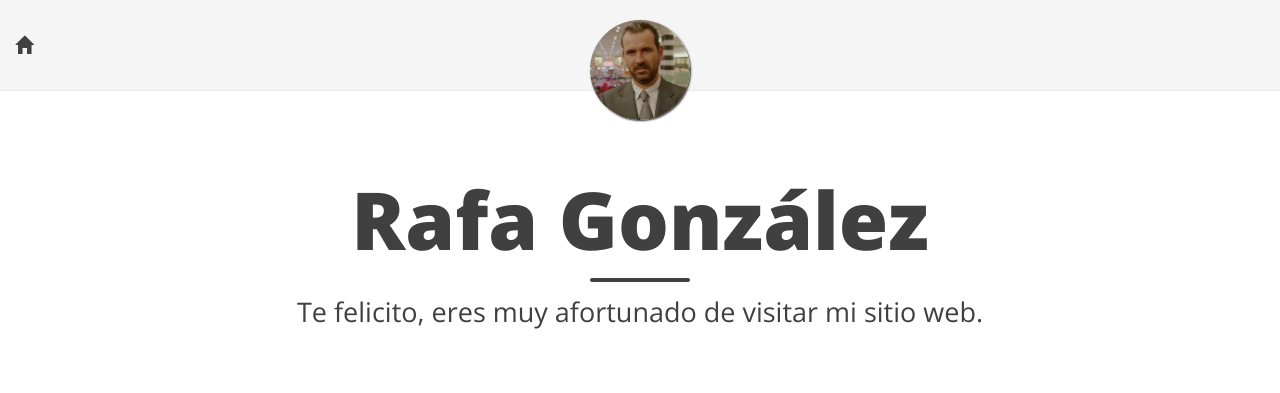
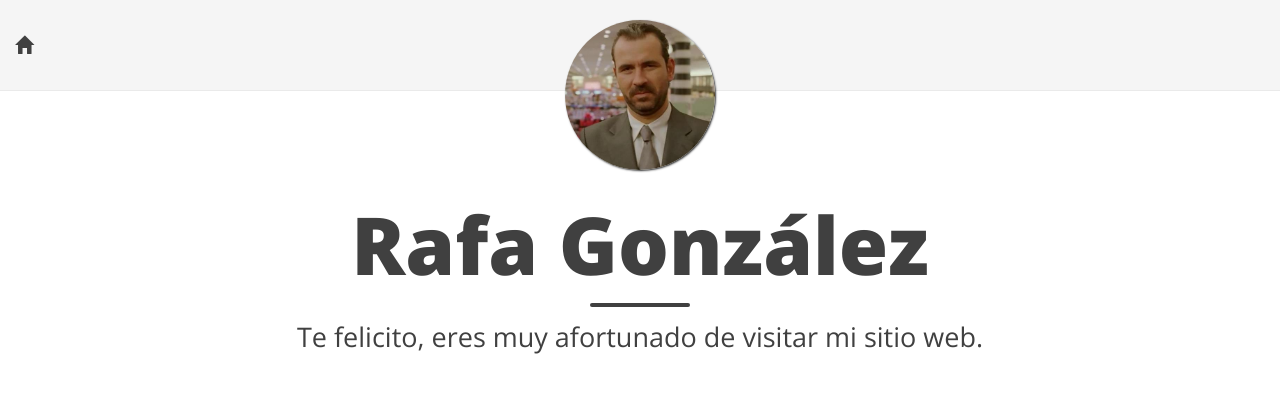
Before and after one commit to ferpecto/ferpecto.github.io, a Jekyll site: the page built from index.html, in a window 1280 px wide. Shown: the top 393 px of the page. Built offline with Jekyll 4.4.1, drawn with Linux system fonts in a browser that asks for light colours; nearby versions of some CDN libraries; the list of posts is cut into pages by our own code.

Commit message:
cambio de tamaños imagnes

```diff
--- a/css/main.css
+++ b/css/main.css
@@ -141,7 +141,7 @@ img {
   -moz-transition: opacity 0.5s ease-in-out;
   transition: opacity 0.5s ease-in-out;
   left: 50%;
-  width: 50px;
+  width: 100px;
   margin-top: -25px;
 }
 .navbar-custom .avatar-container  .avatar-img-border {
@@ -169,7 +169,7 @@ img {
 
 @media only screen and (min-width: 768px) {
   .navbar-custom .avatar-container {
-    width: 100px;
+    width: 150px;
     margin-top: -50px;
   }
 
@@ -368,7 +368,7 @@ footer .theme-by {
 /* --- Post and page headers --- */
 
 .intro-header {
-  margin: 100px 0 20px;
+  margin: 150px 0 20px;
   position: relative;
 }
 .intro-header.big-img {
@@ -449,7 +449,7 @@ footer .theme-by {
 }
 @media only screen and (min-width: 768px) {
   .intro-header {
-    margin-top: 175px;
+    margin-top: 200px;
   }
   .intro-header.big-img {
     margin-top: 91px;  /* Full navbar is small navbar + 20px padding on each side when expanded */
```
